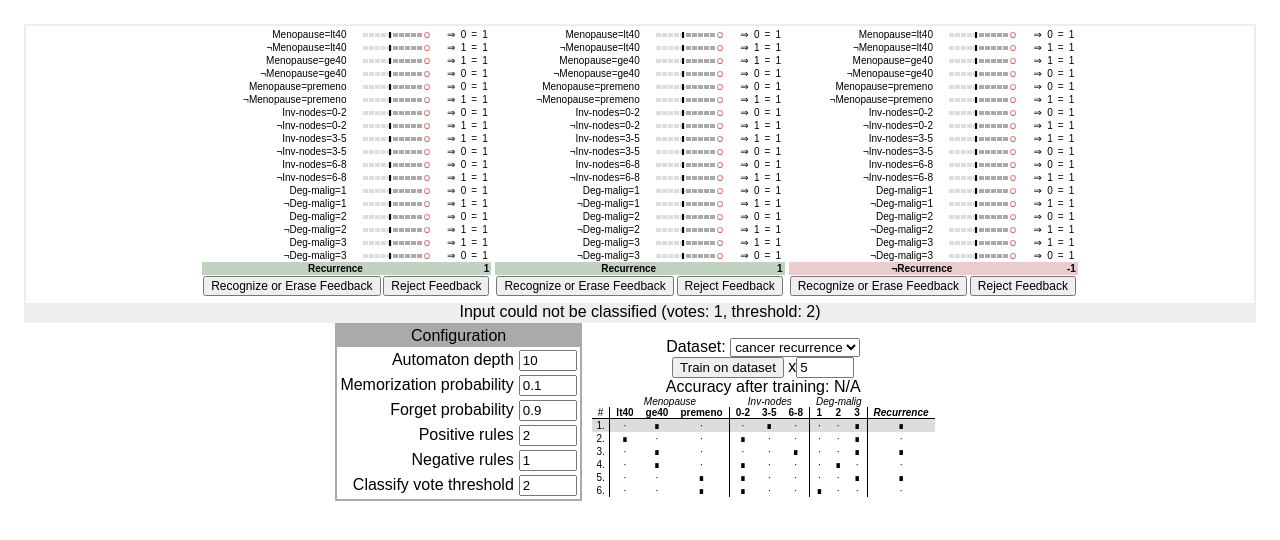
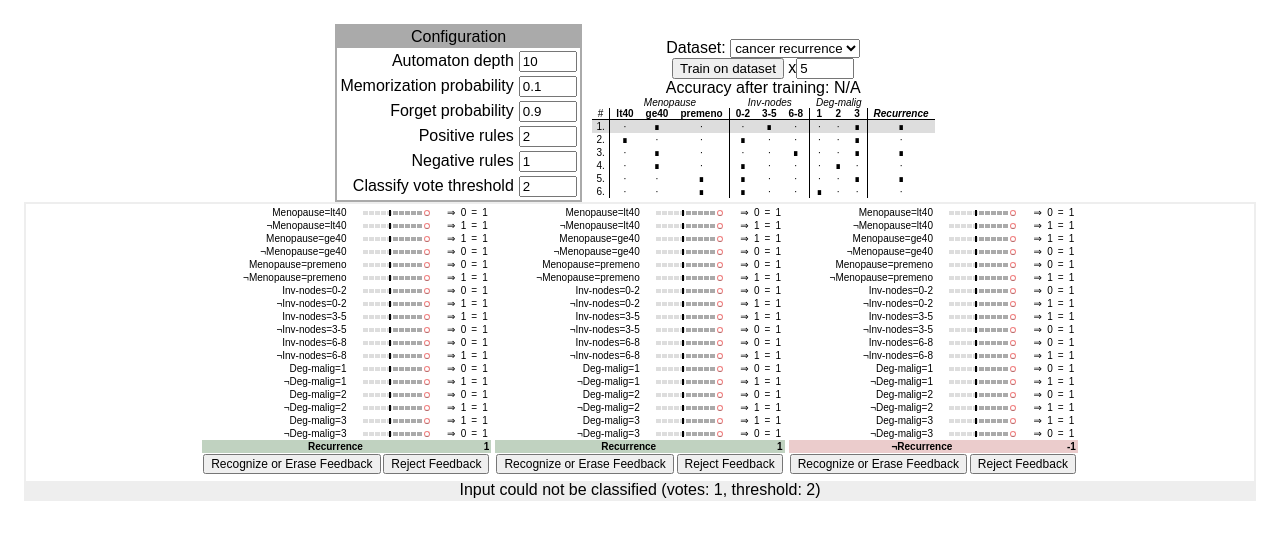
Before and after one commit to deestan/tsetlin-basic-toybox, a Svelte app: page / in a window 1280 px wide. Shown: the top 540 px of the page. Built offline with nearby package versions, Linux system fonts and the light colour scheme.

Commit message:
Relayout simulation

```diff
--- a/src/Simulation.svelte
+++ b/src/Simulation.svelte
@@ -96,13 +96,7 @@
 </script>
 
 <main>
-  <Machine
-    machine={$machine}
-    features={$features}
-    inputs={$inputs}
-    config={$config}
-  ></Machine>
-  <div class="lower">
+  <div class="configurations">
     <Config {config}></Config>
     <div class="data">
       <div>
@@ -120,6 +114,12 @@
       <DataTable {data} highlight={dataRow} onselect={selectRow}></DataTable>
     </div>
   </div>
+  <Machine
+    machine={$machine}
+    features={$features}
+    inputs={$inputs}
+    config={$config}
+  ></Machine>
 </main>
 
 <style>
@@ -130,7 +130,7 @@
     margin: 0 10px;
     display: inline-block;
   }
-  .lower {
+  .configurations {
     display: flex;
     flex-wrap: wrap;
     align-items: flex-end;
```
